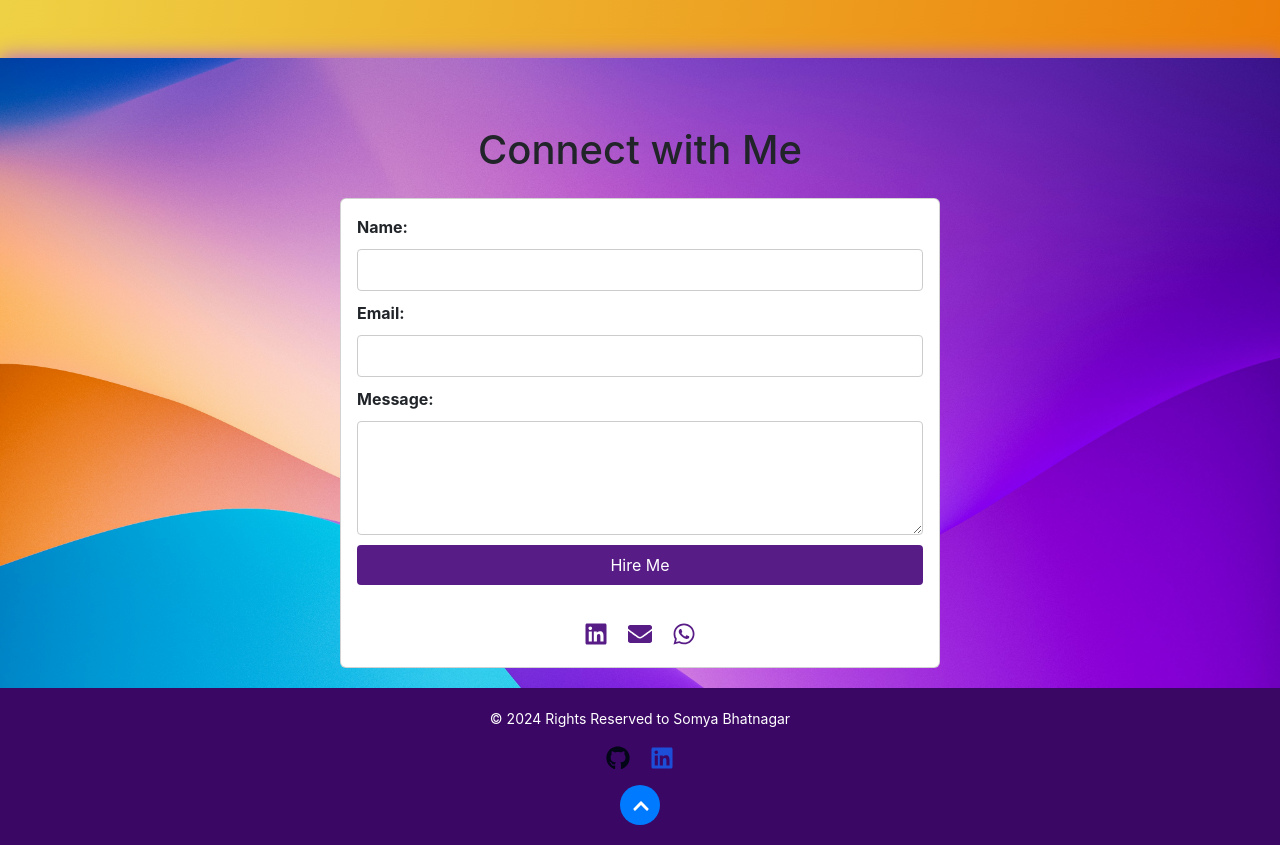
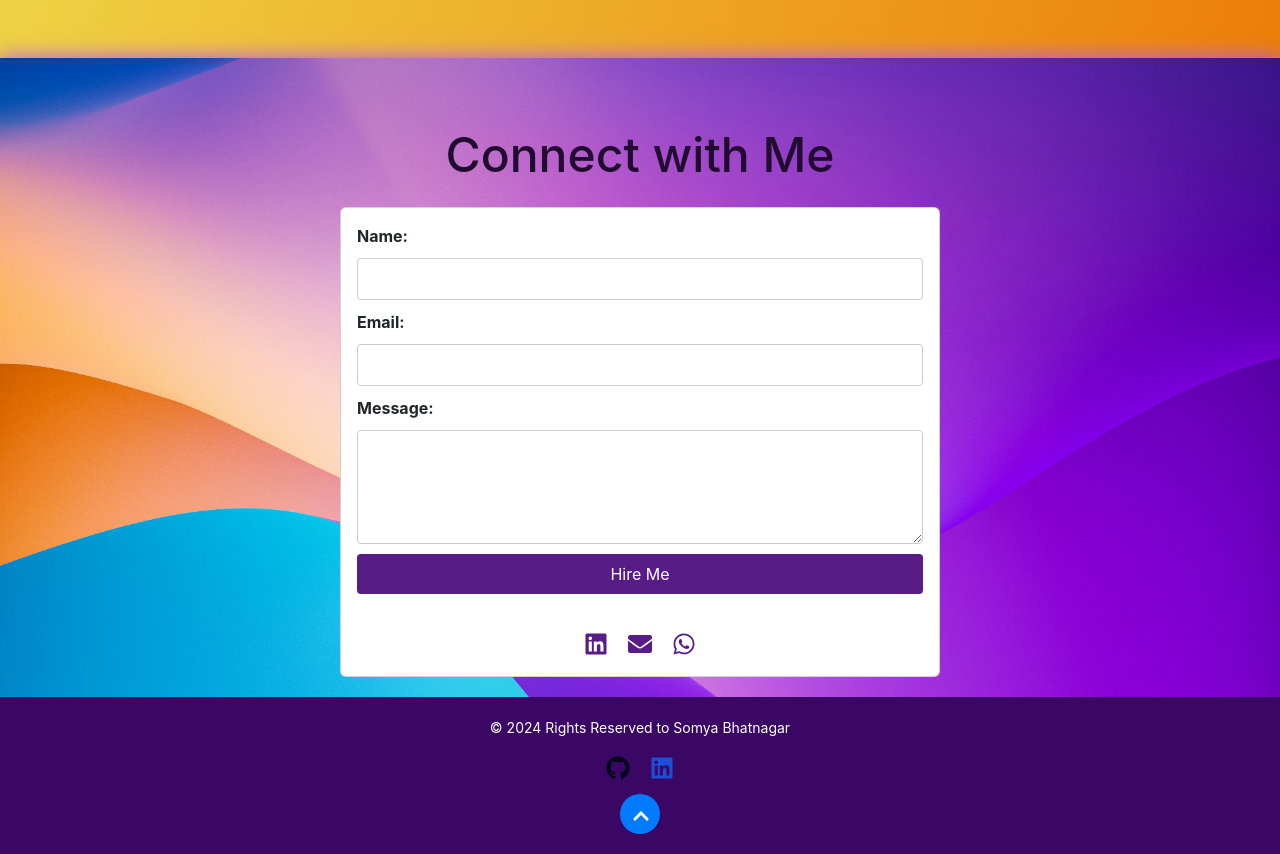
Before and after one commit to SomyaBhatnagar19/fullstackDevPortfolio, a React (Create React App) app: page / in a window 1280 px wide. Shown: the part 5600-6454 px from the top of the page. Built offline with nearby package versions, Linux system fonts and the light colour scheme.

Commit message:
Minor change in css for contact.

```diff
--- a/src/pages/css/contact.css
+++ b/src/pages/css/contact.css
@@ -7,10 +7,10 @@
     background-size: cover;
   }
 
-  .contact-title {
+  #contact-title {
     margin-bottom: 3rem;
     font-size: 3rem;
-    color: #581c87;
+    color: #210b31;
     text-align: center;
   }
 
```
